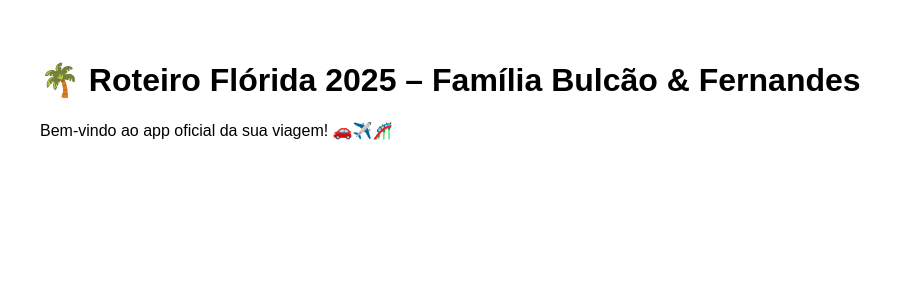
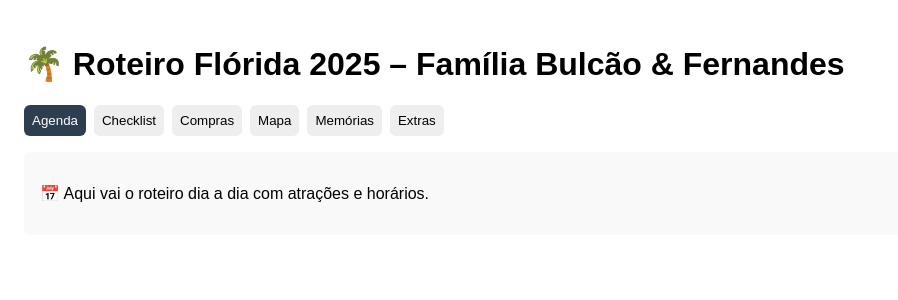
Before and after one commit to Kanastrajr/roteiro-florida-2025, a React (Vite) app: page / in a window 1280 px wide. Shown: the top 300 px of the page, without its empty margins (0-898 px from the left). Built offline with nearby package versions, Linux system fonts and the light colour scheme.

Commit message:
Roteiro Tabs com os conteudos

```diff
--- a/index.html
+++ b/index.html
@@ -3,10 +3,10 @@
   <head>
     <meta charset="UTF-8" />
     <link rel="manifest" href="/manifest.json" />
-    <link rel="icon" type="image/png" href="/icone-192.png" />
-    <meta name="theme-color" content="#2c3e50" />
+    <link rel="icon" href="/icone-192.png" />
     <meta name="viewport" content="width=device-width, initial-scale=1.0" />
     <title>Roteiro Flórida 2025</title>
+    <meta name="theme-color" content="#2c3e50" />
   </head>
   <body>
     <div id="root"></div>
--- a/src/App.jsx
+++ b/src/App.jsx
@@ -1,9 +1,56 @@
+import { useState } from "react";
+
+const tabs = ["Agenda", "Checklist", "Compras", "Mapa", "Memórias", "Extras"];
+
 function App() {
+  const [activeTab, setActiveTab] = useState("Agenda");
+
+  const renderContent = () => {
+    switch (activeTab) {
+      case "Agenda":
+        return <p>📅 Aqui vai o roteiro dia a dia com atrações e horários.</p>;
+      case "Checklist":
+        return <p>🧳 Itens essenciais para a viagem e documentos.</p>;
+      case "Compras":
+        return <p>🛍️ Lojas como Ross, TJMaxx, Target e lista inteligente.</p>;
+      case "Mapa":
+        return <p>📍 Mapa com destaques em Miami, Tampa e Orlando.</p>;
+      case "Memórias":
+        return <p>📸 Espaço para fotos, frases do Tiaguinho e registros.</p>;
+      case "Extras":
+        return <p>📎 QR Code do roteiro e link do PDF completo.</p>;
+      default:
+        return null;
+    }
+  };
+
   return (
-    <div style={{ padding: '2rem', fontFamily: 'Arial' }}>
+    <div style={{ fontFamily: "Arial", padding: "1rem" }}>
       <h1>🌴 Roteiro Flórida 2025 – Família Bulcão & Fernandes</h1>
-      <p>Bem-vindo ao app oficial da sua viagem! 🚗✈️🎢</p>
+      <div style={{ marginBottom: "1rem" }}>
+        {tabs.map(tab => (
+          <button
+            key={tab}
+            onClick={() => setActiveTab(tab)}
+            style={{
+              marginRight: "0.5rem",
+              padding: "0.5rem",
+              background: activeTab === tab ? "#2c3e50" : "#eee",
+              color: activeTab === tab ? "#fff" : "#000",
+              border: "none",
+              borderRadius: "6px",
+              cursor: "pointer"
+            }}
+          >
+            {tab}
+          </button>
+        ))}
+      </div>
+      <div style={{ backgroundColor: "#f9f9f9", padding: "1rem", borderRadius: "6px" }}>
+        {renderContent()}
+      </div>
     </div>
   );
 }
+
 export default App;
--- a/vite.config.js
+++ b/vite.config.js
@@ -1,6 +1,6 @@
-import { defineConfig } from 'vite';
-import react from '@vitejs/plugin-react';
+import { defineConfig } from 'vite'
+import react from '@vitejs/plugin-react'
 
 export default defineConfig({
   plugins: [react()],
-});
+})
```
Also changed, not shown: src/main.jsx (+4 -4 lines), public/icone-192.png, public/icone-512.png.
